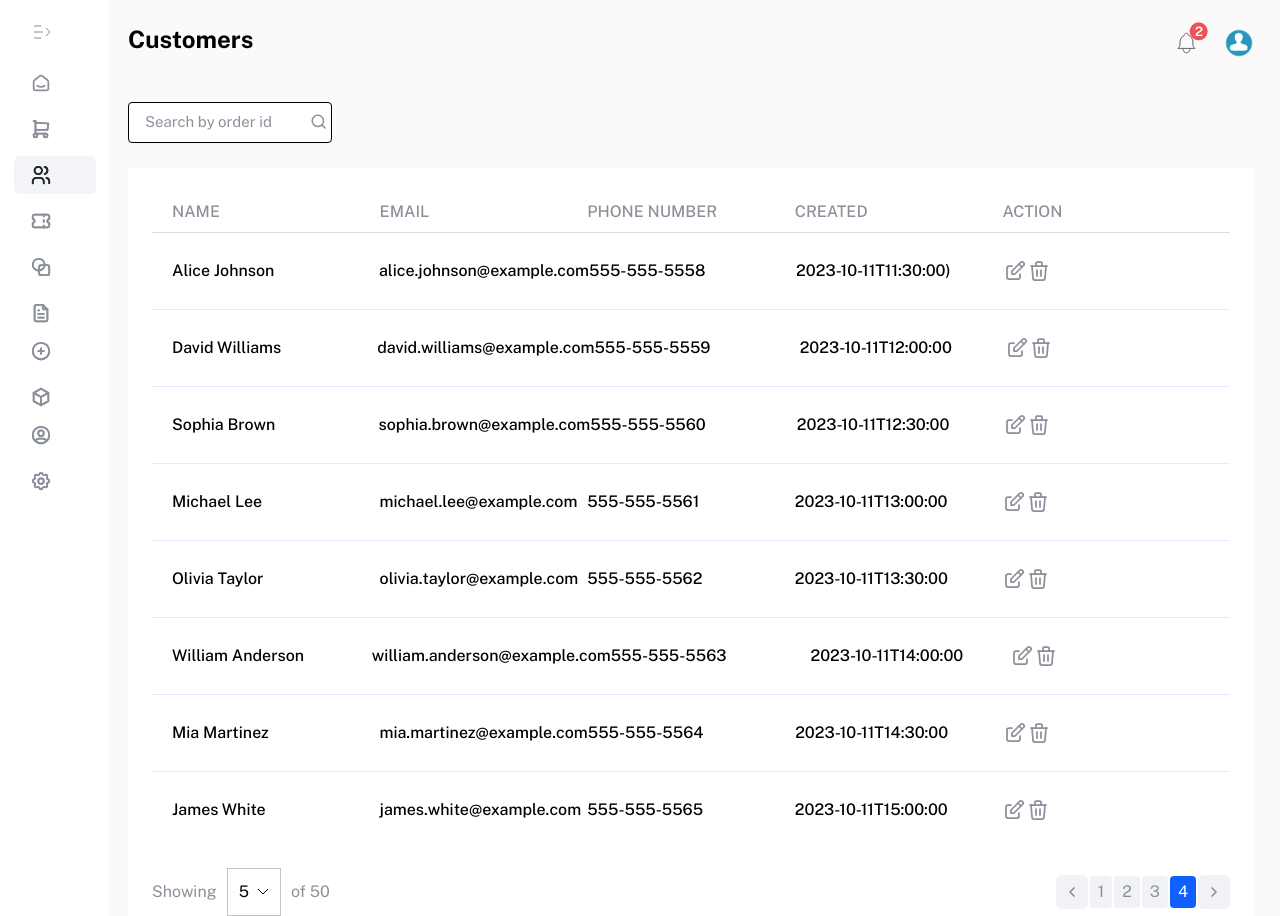
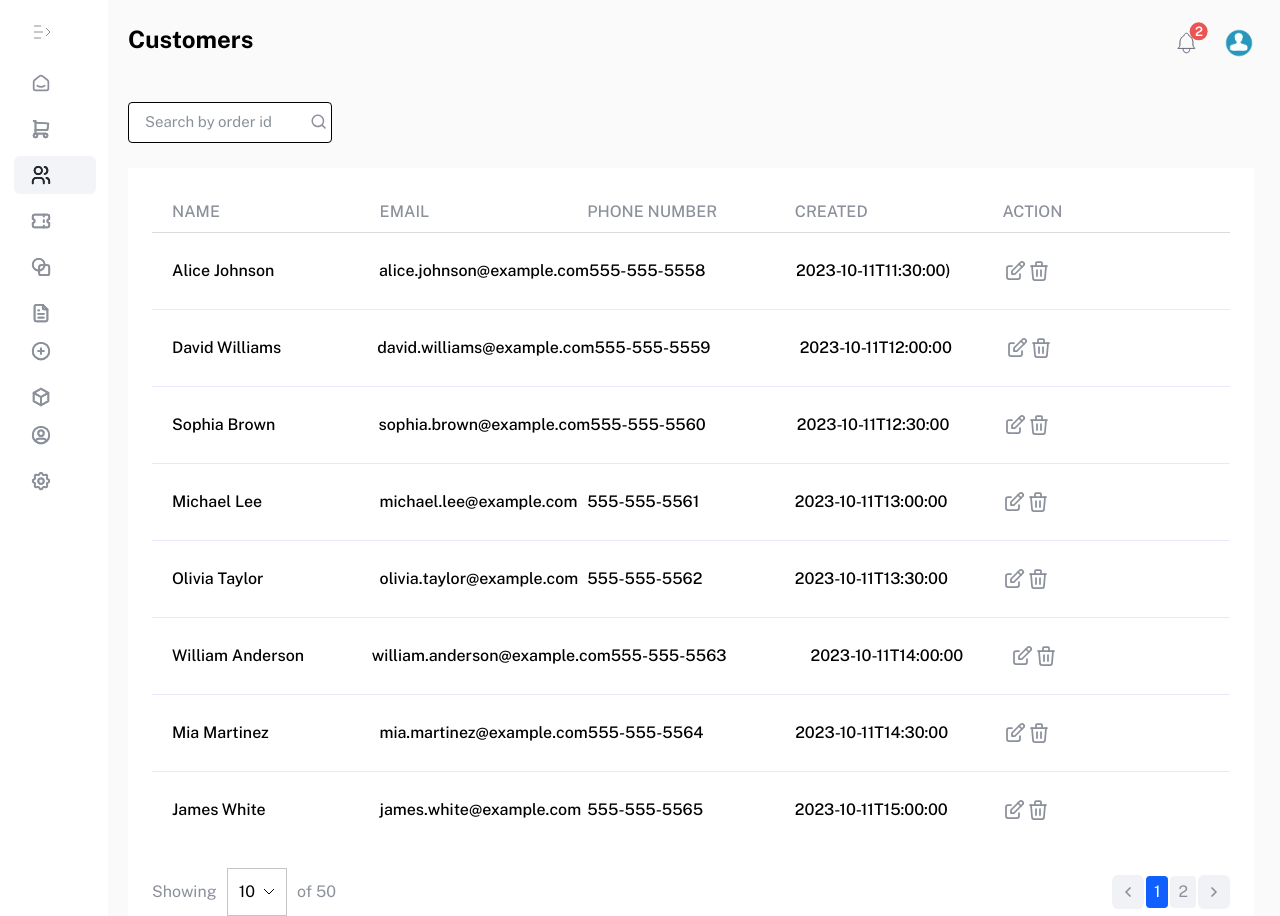
Before and after one commit to SabaKhubashvili/Euphoria_Ecommerce, a Next.js app in the folder Frontend/: page /admin/customers in a window 1280 px wide. Built offline with nearby package versions, Linux system fonts and the light colour scheme.

Commit message:
feat: added pagination for customers page

```diff
--- a/Frontend/app/components/admin/customers/CustomersTable.tsx
+++ b/Frontend/app/components/admin/customers/CustomersTable.tsx
@@ -8,9 +8,18 @@ import { WebsiteIcons } from "@/public/Svg/IconsObject";
 import { SecondaryInput } from "../../Inputs/SecondaryInput";
 import { MainDropdown } from "../../Dropdown/MainDropdown";
 import { Pagination } from "../../Pagination";
+import { useAllCustomersPagination } from "@/app/hooks/UseAllCustomersPagination";
 
 export const CustomersTable = () => {
   const [findUserName, setFindUserName] = useState<string>("");
+  const {
+    nextPage,
+    prevPage,
+    manualPage,
+    currentPage,
+    customersPerPage,
+    setCustomersPerPage,
+  } = useAllCustomersPagination();
 
   const actions = (
     <div
@@ -57,25 +66,25 @@ export const CustomersTable = () => {
           <MainDropdown
             type="primary"
             size="xs"
-            label={`${5}`}
+            label={`${customersPerPage}`}
             content={[
-              { label: "10", onClick: () => console.log(10) },
-              { label: "20", onClick: () => console.log(20) },
-              { label: "30", onClick: () => console.log(30) },
-              { label: "40", onClick: () => console.log(40) },
-              { label: "50", onClick: () => console.log(50) },
+              { label: "10", onClick: () => setCustomersPerPage(10) },
+              { label: "20", onClick: () => setCustomersPerPage(20) },
+              { label: "30", onClick: () => setCustomersPerPage(30) },
+              { label: "40", onClick: () => setCustomersPerPage(40) },
+              { label: "50", onClick: () => setCustomersPerPage(50) },
             ]}
             />
           <span>of 50</span>
         </div>
         <div>
           <Pagination
-            currentPage={4}
-            nextPage={()=>{}}
-            productPerPage={5}
-            manualPage={()=>{}}
-            previousPage={()=>{}}
-            productsLength={16}
+            currentPage={currentPage}
+            nextPage={nextPage}
+            productPerPage={customersPerPage}
+            manualPage={manualPage}
+            previousPage={prevPage}
+            productsLength={customers.length}
             type="secondary"
             />
         </div>
--- a/Frontend/app/components/admin/orderManagment/OrderManagmentVariations.tsx
+++ b/Frontend/app/components/admin/orderManagment/OrderManagmentVariations.tsx
@@ -8,7 +8,7 @@ import { MainDropdown } from "../../Dropdown/MainDropdown";
 import { MainTable } from "../../tables/MainTable";
 import { orders } from "@/app/constants";
 import { Pagination } from "../../Pagination";
-import { UseAdminOrdersPagination } from "@/app/hooks/UseAdminOrdersPagination";
+import { useAdminOrdersPagination } from "@/app/hooks/UseAdminOrdersPagination";
 import { ordersInterface } from "@/app/types";
 import { Dropdown_Down } from "@/public/Svg/Icons";
 
@@ -31,7 +31,7 @@ export const OrderManagmentVariations = () => {
     currentPage,
     ordersPerPage,
     setProductPerPage,
-  } = UseAdminOrdersPagination();
+  } = useAdminOrdersPagination();
   const [orderId, setOrderId] = useState<string>("");
   const [filteredOrders, setFilteredOrders] = useState<ordersInterface[]>();
 
@@ -103,7 +103,7 @@ export const OrderManagmentVariations = () => {
   );
   return (
     <React.Fragment>
-      <div className="flex items-center border-b-[1px] border-b-[#DBDADE] relative pb-[50px]">
+      <div className="flex items-center border-b-[1px] border-b-[#DBDADE] relative ">
         <div
           className="h-[2px] bg-purple absolute bottom-0 transition-all duration-200"
           ref={underlineRef}
--- /dev/null
+++ b/Frontend/app/hooks/UseAdminOrdersPagination.ts
@@ -0,0 +1,35 @@
+import {create} from 'zustand'
+
+interface AdminOrdersPagination{
+    currentPage:number,
+    ordersPerPage: 10 | 20 | 30 | 40 | 50
+    nextPage:()=>void,
+    prevPage:()=>void,
+    manualPage:(page:number)=>void,
+    setProductPerPage: (number: 10 | 20 | 30 | 40 | 50) => void
+}
+
+export const useAdminOrdersPagination = create<AdminOrdersPagination>((set)=>({
+    currentPage:1,
+    ordersPerPage: 10,
+    nextPage:()=>{
+        set((state)=>({
+            currentPage: state.currentPage + 1
+        }))
+    },
+    prevPage:()=>{
+        set((state)=>({
+            currentPage: state.currentPage - 1
+        }))
+    },
+    manualPage:(page)=>{
+        set(({
+            currentPage: page
+        }))
+    },
+    setProductPerPage:(perPage)=>{
+        set({
+            ordersPerPage:perPage
+        })
+    }
+}))
--- a/Frontend/app/hooks/UseAdminOrdersPagination.tsx
+++ b/Frontend/app/hooks/UseAllCustomersPagination.ts
@@ -1,17 +1,16 @@
 import {create} from 'zustand'
-
-interface AdminOrdersPagination{
+interface AllCustomersPagination{
     currentPage:number,
-    ordersPerPage: 10 | 20 | 30 | 40 | 50
+    customersPerPage: 10 | 20 | 30 | 40 | 50
     nextPage:()=>void,
     prevPage:()=>void,
     manualPage:(page:number)=>void,
-    setProductPerPage: (number: 10 | 20 | 30 | 40 | 50) => void
+    setCustomersPerPage: (number: 10 | 20 | 30 | 40 | 50) => void
 }
 
-export const UseAdminOrdersPagination = create<AdminOrdersPagination>((set)=>({
+export const useAllCustomersPagination = create<AllCustomersPagination>((set)=>({
     currentPage:1,
-    ordersPerPage: 10,
+    customersPerPage: 10,
     nextPage:()=>{
         set((state)=>({
             currentPage: state.currentPage + 1
@@ -27,9 +26,9 @@ export const UseAdminOrdersPagination = create<AdminOrdersPagination>((set)=>({
             currentPage: page
         }))
     },
-    setProductPerPage:(perPage)=>{
+    setCustomersPerPage:(perPage)=>{
         set({
-            ordersPerPage:perPage
+            customersPerPage:perPage
         })
     }
 }))
```
